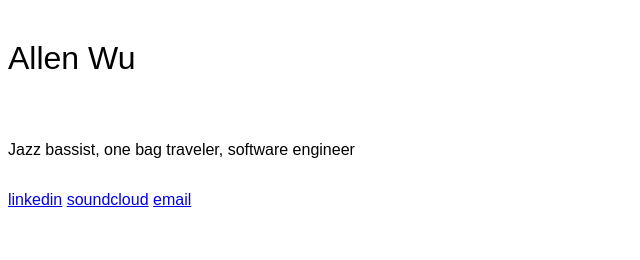
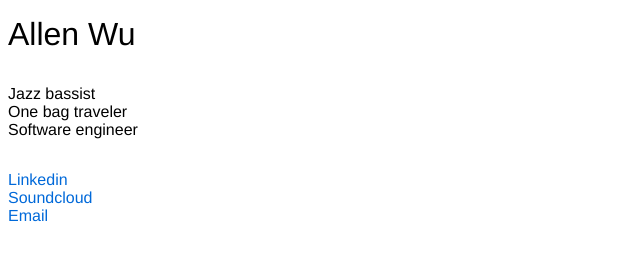
Before and after one commit to allenwoot/allenwoot.github.io, a plain HTML site: page index.html in a window 1280 px wide. Shown: the whole page, without its empty margins (0-640 px from the left). Drawn offline with Linux system fonts and the light colour scheme.

Commit message:
Update index.html

```diff
--- a/index.html
+++ b/index.html
@@ -2,17 +2,33 @@
 <html>
 <head>
   <title>Allen Wu</title>
+  <meta name="viewport" content="width=device-width, initial-scale=1.0"/>
+    <script defer type="text/javascript" src="/js/app-6b4415bfdb4465861a1010ec2ece53c3.js?vsn=d"></script>
+		<!-- Global site tag (gtag.js) - Google Analytics -->
+		<script async src="https://www.googletagmanager.com/gtag/js?id=UA-86914360-1"></script>
+		<script>
+			window.dataLayer = window.dataLayer || [];
+			function gtag(){dataLayer.push(arguments);}
+			gtag('js', new Date());
+			gtag('config', 'UA-86914360-1');
+		</script>
 </head>
 
-<body style="font-family: sans-serif">
-  <div style="font-size: 32px; margin-top: 40px">Allen Wu</div>
-  <div style="margin-top: 64px">
-    Jazz bassist, one bag traveler, software engineer
+<body style="font-family: Helvetica,Arial,sans-serif; font-weight: 300">
+  <div style="font-size: 32px; margin-top: 16px">Allen Wu</div>
+  <div style="margin-top: 32px">
+    Jazz bassist
+    <br>
+    One bag traveler
+    <br>
+    Software engineer
   </div>
   <div style="margin-top: 32px">
-    <a href="https://www.linkedin.com/in/allenwoot/">linkedin<a>
-    <a href="https://soundcloud.com/allenwoot">soundcloud</a>
-    <a href="mailto:allen@allenwoot.com">email</a>
+    <a style="text-decoration: none; color: #0069d9" href="https://www.linkedin.com/in/allenwoot/">Linkedin<a>
+    <br>
+    <a style="text-decoration: none; color: #0069d9" href="https://soundcloud.com/allenwoot">Soundcloud</a>
+    <br>
+    <a style="text-decoration: none; color: #0069d9" href="mailto:allen@allenwoot.com">Email</a>
   </div>
 </body
 </html>
```
